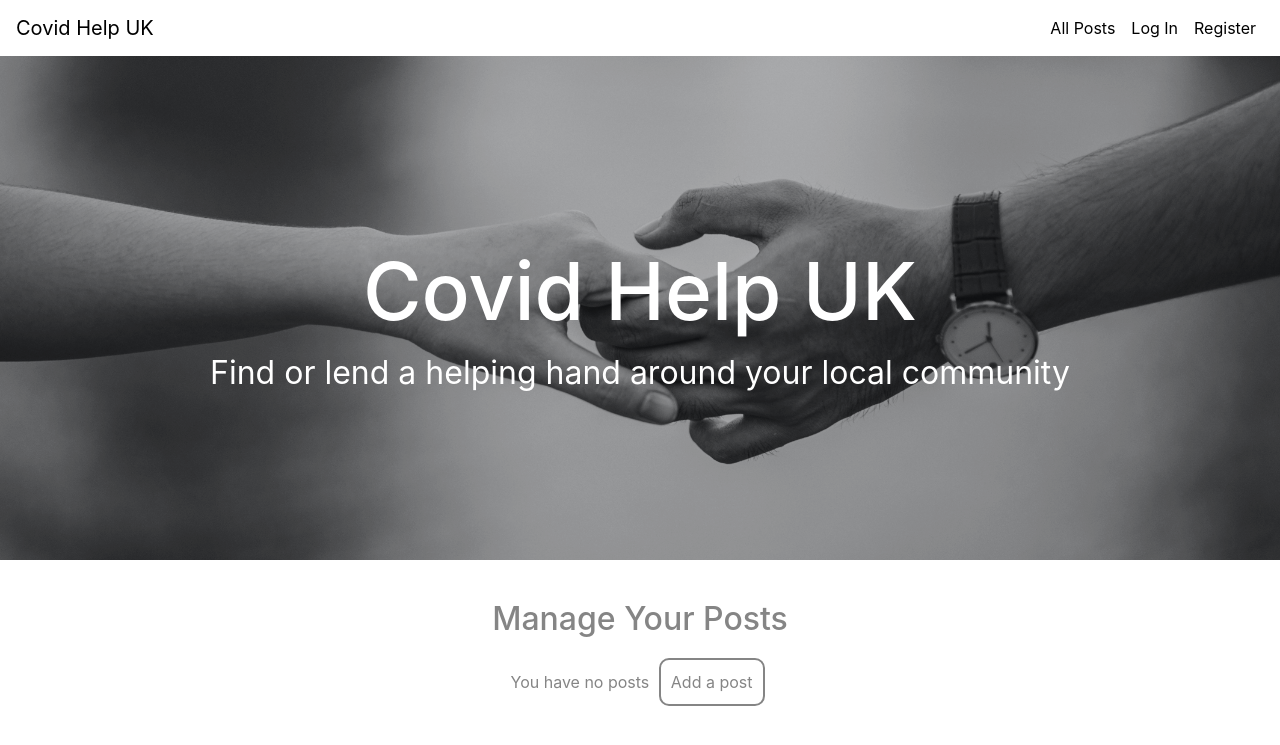
After one commit to raniamarhoni/CovidHelp, a Flask app: template templates/manage_posts.html in a window 1280 px wide. The commit adds this page. Shown: the top 745 px of the page. Run offline with Flask 2, Linux system fonts and the light colour scheme; the template is opened without the code that fills it, so the values that code supplies are empty; some libraries are stand-ins or nearby versions.

Commit message:
manage_posts.html added and css changes

```diff
--- a/app.py
+++ b/app.py
@@ -3,6 +3,7 @@ from flask import (
     Flask, flash, render_template,
     redirect, request, session, url_for)
 from flask_pymongo import PyMongo
+import datetime
 from bson.objectid import ObjectId
 from werkzeug.security import generate_password_hash, check_password_hash
 if os.path.exists("env.py"):
@@ -109,6 +110,19 @@ def profile(username):
     return redirect(url_for("log_in"))
 
 
+@app.route("/manage_posts/<username>", methods=["GET", "POST"])
+def manage_posts(username):
+    username = mongo.db.users.find_one(
+        {"username": session["user"]})["username"]
+
+    if session["user"]:
+        posts = mongo.db.posts.find({"user": username})
+        return render_template(
+            "manage_posts.html", username=username, posts=posts)
+
+    return redirect(url_for("log_in"))
+
+
 if __name__ == "__main__":
     app.run(host=os.environ.get("IP"),
             port=int(os.environ.get("PORT")),
--- a/static/css/styles.css
+++ b/static/css/styles.css
@@ -109,14 +109,32 @@ body {
     border: 2px solid #858585;
     border-radius: 10px;
     padding: 10px;
-    margin: 10px;
     display: inline-block;
-
+    margin: 0px 5px;
 }
 
-.button-section {
-    margin: 30px;
-    height: fit-content;
+.button-section-mid {
+    text-align: center;
+    margin: 20px 0px;
+}
+
+.button-section-end {
+    text-align: right;
+       margin: 20px 0px;
+}
+
+.page_headers {
+    color: #858585;
+    text-align: center;
+    padding: 40px 0px 10px;
+    width: 100%;
+    margin: 0px auto;
+}
+
+.page-description {
+    color: #858585;
+    text-align:center;
+    margin: 10px 0px 30px;
 }
 
 /*----------HOME----------*/
@@ -203,3 +221,59 @@ body {
     color: white;
     background-color: #858585;
 }
+
+/*----------POSTS----------*/
+
+.posts {
+    margin: 20px 10px 50px;
+}
+.post-box {
+    border: 3px solid #858585;
+    margin: -3px 0px;
+    padding: 10px;
+}
+
+.post-help-header {
+    text-align:center;
+    color: #858585;
+    padding: 10px;
+    font-weight: bold;
+    margin: 0;
+}
+
+.post-title {
+    font-weight: bold;
+    color: #858585;
+    padding: 10px 0px;
+    margin: 0px;
+}
+
+.post-date-location {
+    color: #858585;
+    text-align: right;
+    font-weight: bold;
+    padding: 10px 0px;
+    margin: 0px;
+}
+
+.post-description {
+    color: #858585;
+    margin: 0px;
+    padding:  10px 0px;
+}
+
+.post-date {
+    color: #858585;
+    text-align: left;
+    padding:  10px 0px;
+    margin: 0px;
+    font-weight: bold;
+}
+
+.post-location {
+    color: #858585;
+    text-align: right;
+    font-weight: bold;
+    padding: 10px 0px;
+    margin: 0px;
+}
--- a/templates/base.html
+++ b/templates/base.html
@@ -41,7 +41,7 @@
                     <a class="nav-link" href="">Profile</a>
                 </li>
                 <li class="nav-item">
-                    <a class="nav-link" href="">Manage Posts</a>
+                    <a class="nav-link" href="{{url_for('manage_posts', username=session['user']) }}">Manage Posts</a>
                 </li>
                 <li class="nav-item">
                     <a class="nav-link" href="">Add a Post</a>
--- a/templates/home.html
+++ b/templates/home.html
@@ -18,13 +18,13 @@ help you need.</p>
 
 <h5>To add a post or reply to one you need to Sign In/Up</h5>
 
-<div class="button-section">
+<div class="button-section-mid">
     <a class="button" href="{{url_for('register') }}">Register</a>
     <a class="button" href="{{url_for('log_in') }}">Log In</a>
 </div>
 
 <h5>If you want to see what help is out there</h5>
-<div class="button-section">
+<div class="button-section-mid">
 <a class="button" href="">See all posts </a>
 </div>
 
--- /dev/null
+++ b/templates/manage_posts.html
@@ -0,0 +1,56 @@
+<!DOCTYPE html>
+{% extends "base.html" %}
+
+{% block title %}
+<title>Covid Help UK</title>
+{% endblock %}
+
+{% block content %}
+
+    <div>
+        <h2 class="page_headers">Manage Your Posts</h2>
+        {% if posts.count() > 0 %}
+            <p class="page-description">Want to add another post
+                <a class="button" href="">
+                    Add a post</a></p>
+        {% else: %}
+            <p class="page-description">You have no posts
+                <a class="button" href="">
+                    Add a post</a></p>
+        {% endif %}
+
+    </div>
+
+    <div class="posts">
+    {% for post in posts %}
+        <div class="post-box">
+
+                {% if post.type == "Offering": %}
+                    <p class="post-help-header">Lending a Helping Hand</p>
+                {% else: %}
+                    <p class="post-help-header">Needs a Helping Hand</p>
+                {% endif %}
+
+                <div class="post-start">
+                <div class="row">
+                    <p class="post-title col-sm-12 col-md-6">{{ post.title }}</p>
+                    <p class="post-date-location col-md-6 d-none d-md-block">{{ post.date_posted }} / {{ post.location }}</p>
+                </div>
+                <p class="post-description">{{ post.description }}</p>
+                <div class="row d-md-none">
+                    <p class="post-date col-6">{{ post.date_posted }}</p>
+                    <p class="post-location col-6">{{ post.location }}</p>
+                </div>
+
+                </div>
+
+                <div class="button-section-end">
+                <a class="button" href="">Edit Post</a>
+                <a class="button" href="">Delete Post</a>
+                </div>
+
+        </div>
+    {% endfor %}
+    </div>
+
+{% endblock %}
```
